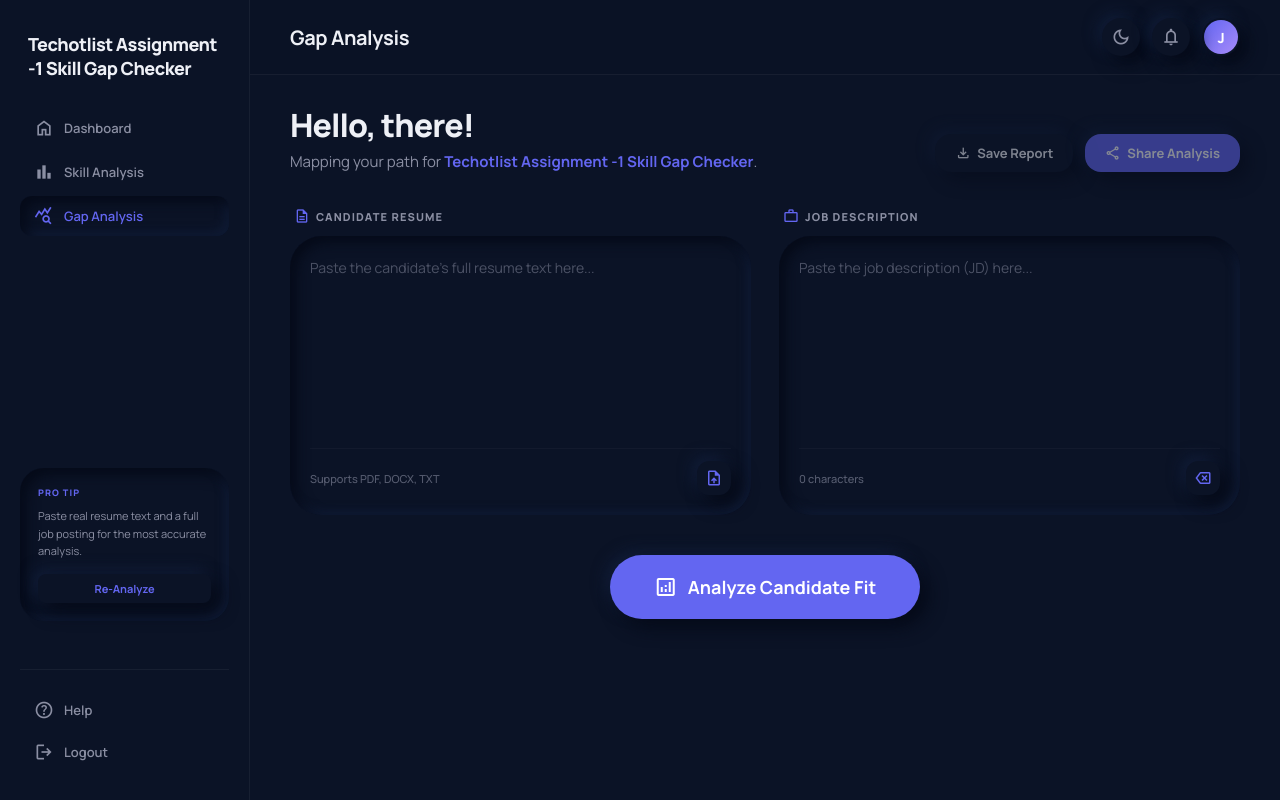
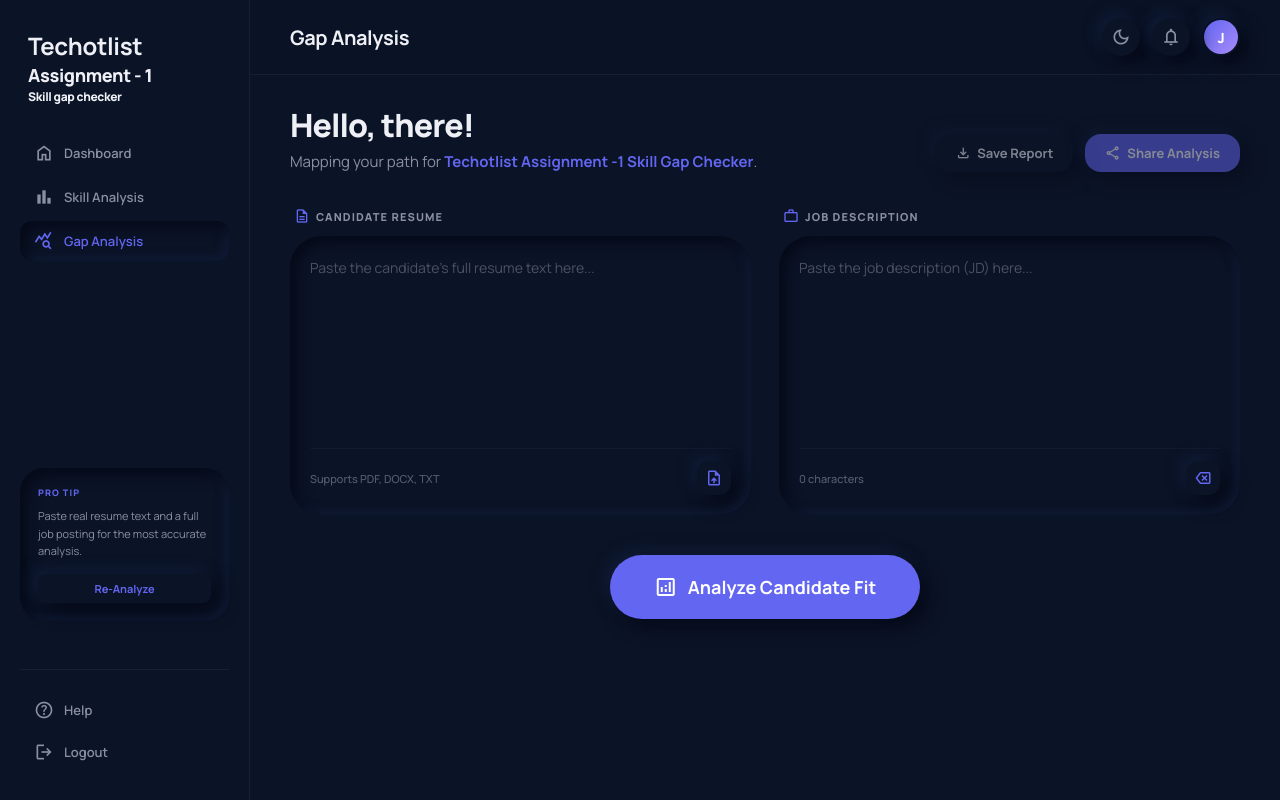
Before and after one commit to kalyan081/Assignment-1-Skill-Gap-Checker-Techotlist, a Next.js app: page / in a window 1280 px wide. Built offline with nearby package versions, Linux system fonts and the light colour scheme.

Commit message:
Format sidebar title sizes per user specification

```diff
--- a/src/components/Sidebar.js
+++ b/src/components/Sidebar.js
@@ -12,7 +12,11 @@ export default function Sidebar({ activeView, setActiveView, onHelpModal }) {
   return (
     <aside className="sidebar" id="sidebar">
       <div className="sidebar-brand">
-        <h1 style={{ fontSize: '18px' }}>Techotlist Assignment -1 Skill Gap Checker</h1>
+        <h1 style={{ fontSize: '12px', display: 'flex', flexDirection: 'column', gap: '4px', lineHeight: '1.2' }}>
+          <span style={{ fontWeight: 'bold', fontSize: '2em' }}>Techotlist</span>
+          <span style={{ fontSize: '1.5em' }}>Assignment - 1</span>
+          <span style={{ fontSize: '1em' }}>Skill gap checker</span>
+        </h1>
       </div>
       <nav className="sidebar-nav">
         {links.map((link) => (
```
